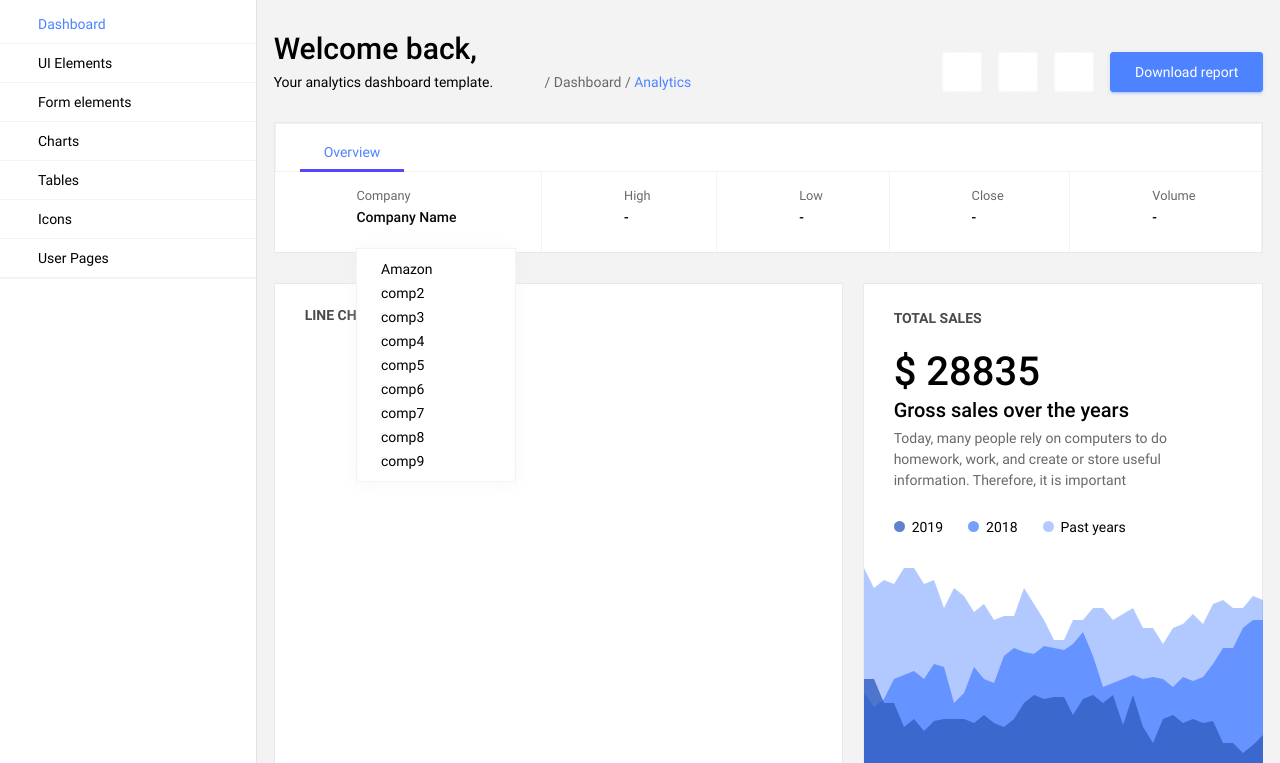
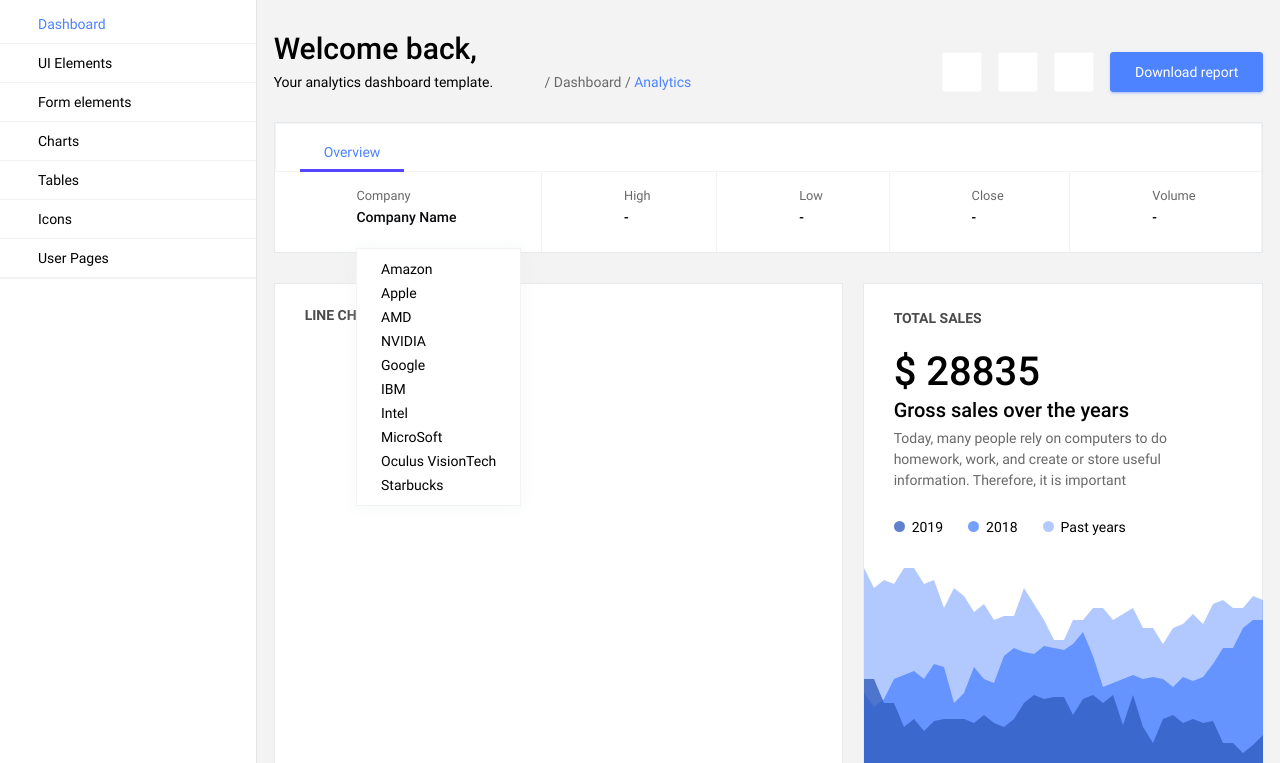
Before and after one commit to JosephYSF/Web_Service568, a Flask app: page / in a window 1280 px wide, after a click on "Company Name". Shown: the part 60-823 px from the top of the page. Run offline with Flask 2, Linux system fonts and the light colour scheme; some libraries are stand-ins or nearby versions.

Commit message:
changed drop down item

```diff
--- a/Service/templates/index.html
+++ b/Service/templates/index.html
@@ -292,14 +292,16 @@
                               </a>
                               <div class="dropdown-menu" aria-labelledby="dropdownMenuLinkA">
                                 <button class="dropdown-item" onclick="comp('AMZN')">Amazon</button>
-                                <button class="dropdown-item" onclick="comp(2)">comp2</button>
-                                <button class="dropdown-item" onclick="comp(3)">comp3</button>
-                                <button class="dropdown-item" onclick="comp(4)">comp4</button>
-                                <button class="dropdown-item" onclick="comp(5)">comp5</button>
-                                <button class="dropdown-item" onclick="comp(6)">comp6</button>
-                                <button class="dropdown-item" onclick="comp(7)">comp7</button>
-                                <button class="dropdown-item" onclick="comp(8)">comp8</button>
-                                <button class="dropdown-item" onclick="comp(9)">comp9</button>
+                                <button class="dropdown-item" onclick="comp('AAPL')">Apple</button>
+                                <button class="dropdown-item" onclick="comp('AMD')">AMD</button>
+                                <button class="dropdown-item" onclick="comp('NVDA')">NVIDIA</button>
+                                <button class="dropdown-item" onclick="comp('GOOG')">Google</button>
+                                <button class="dropdown-item" onclick="comp('IBM')">IBM</button>
+                                <button class="dropdown-item" onclick="comp('INTC')">Intel</button>
+                                <button class="dropdown-item" onclick="comp('MSFT')">MicroSoft</button>
+                                <button class="dropdown-item" onclick="comp('OVTZ')">Oculus VisionTech</button>
+                                  <button class="dropdown-item" onclick="comp('SBUX')">Starbucks</button>
+
                               </div>
                             </div>
                           </div>
```
